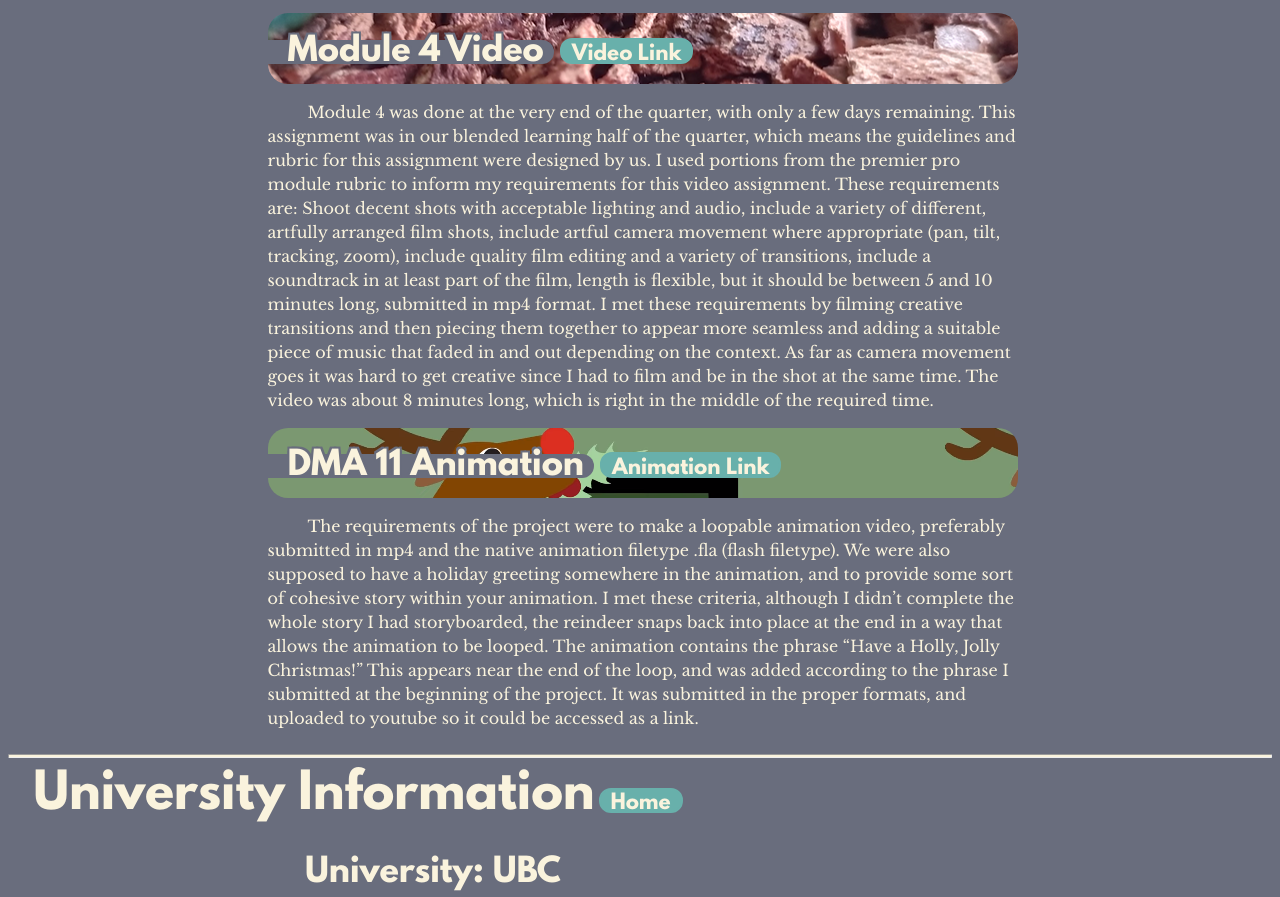
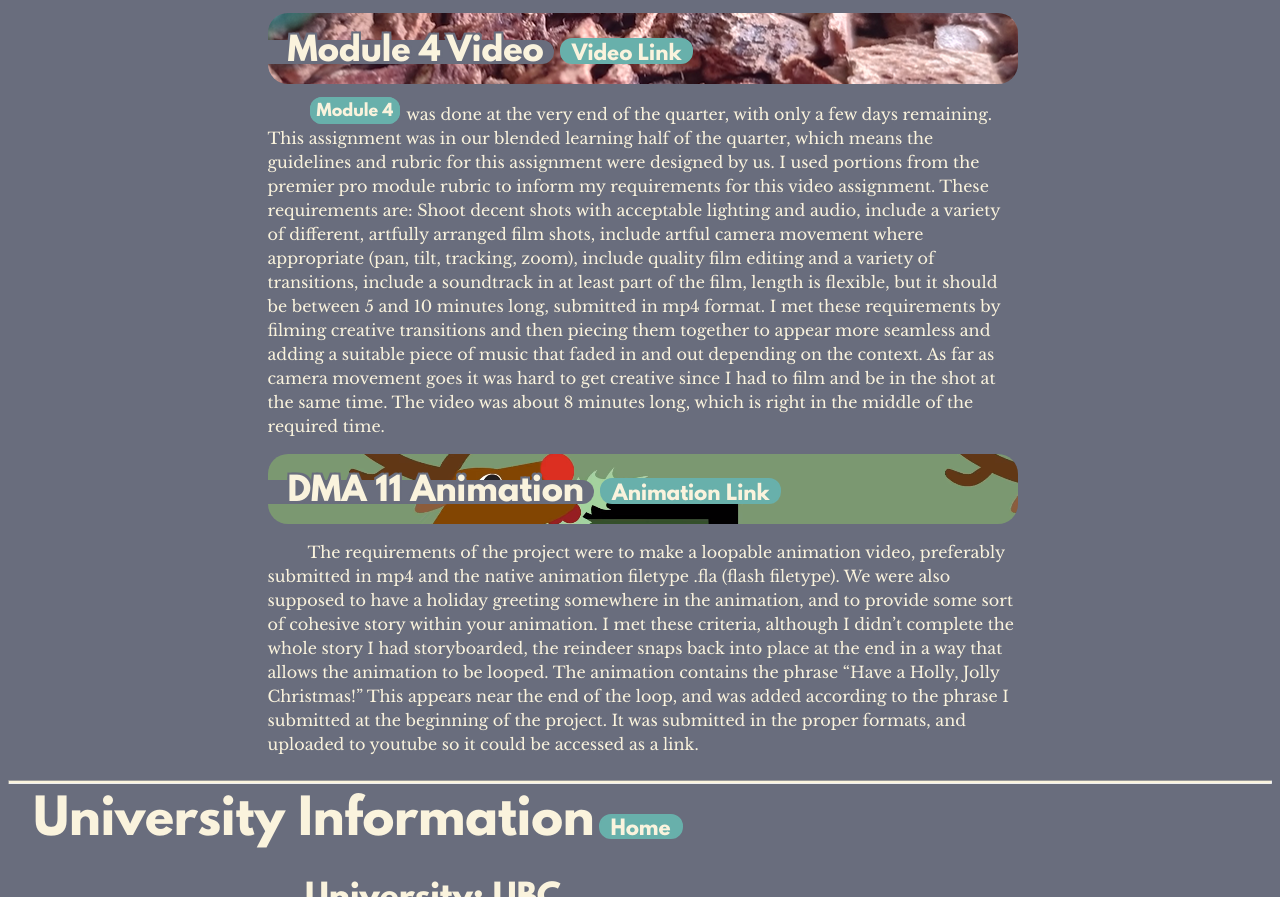
Before and after one commit to ZwebDesign/Portfolio, a plain HTML site: page index.html in a window 1280 px wide. Shown: the part 5090-5987 px from the top of the page. Drawn offline with Linux system fonts and the light colour scheme.

Commit message:
Update index.html

```diff
--- a/index.html
+++ b/index.html
@@ -126,7 +126,7 @@
                 <a class=home href="https://youtu.be/mLtrows-VF8" target="_blank">Video Link
                 </a>
             </div>
-            <p>Module 4 was done at the very end of the quarter, with only a few days remaining. This assignment was in our blended learning half of the quarter, which means the guidelines and rubric for this assignment were designed by us. I used portions from the premier pro module rubric to inform my requirements for this video assignment. These requirements are: Shoot decent shots with acceptable lighting and audio, include a variety of different, artfully arranged film shots, include artful camera movement where appropriate (pan, tilt, tracking, zoom), include quality film editing and a variety of transitions, include a soundtrack in at least part of the film, length is flexible, but it should be between 5 and 10 minutes long, submitted in mp4 format. I met these requirements by filming creative transitions and then piecing them together to appear more seamless and adding a suitable piece of music that faded in and out depending on the context. As far as camera movement goes it was hard to get creative since I had to film and be in the shot at the same time. The video was about 8 minutes long, which is right in the middle of the required time.
+            <p><a href="https://docs.google.com/document/d/1Y0P6pFdHnYopjg9uUlIZ9pVosfHpupqDmjIfaGcxdFc/edit?usp=sharing">Module 4</a> was done at the very end of the quarter, with only a few days remaining. This assignment was in our blended learning half of the quarter, which means the guidelines and rubric for this assignment were designed by us. I used portions from the premier pro module rubric to inform my requirements for this video assignment. These requirements are: Shoot decent shots with acceptable lighting and audio, include a variety of different, artfully arranged film shots, include artful camera movement where appropriate (pan, tilt, tracking, zoom), include quality film editing and a variety of transitions, include a soundtrack in at least part of the film, length is flexible, but it should be between 5 and 10 minutes long, submitted in mp4 format. I met these requirements by filming creative transitions and then piecing them together to appear more seamless and adding a suitable piece of music that faded in and out depending on the context. As far as camera movement goes it was hard to get creative since I had to film and be in the shot at the same time. The video was about 8 minutes long, which is right in the middle of the required time.
             </p>
         </div>
         <div class=cntr>
```
